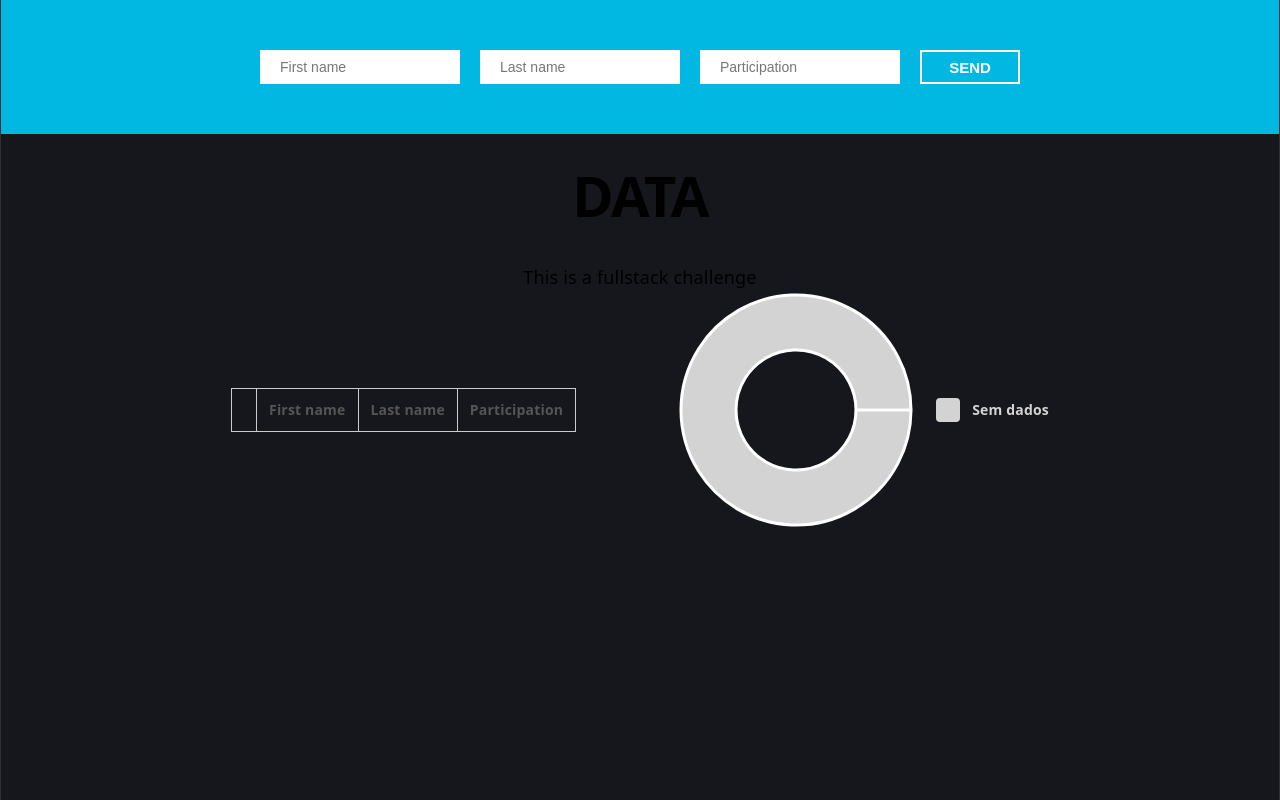
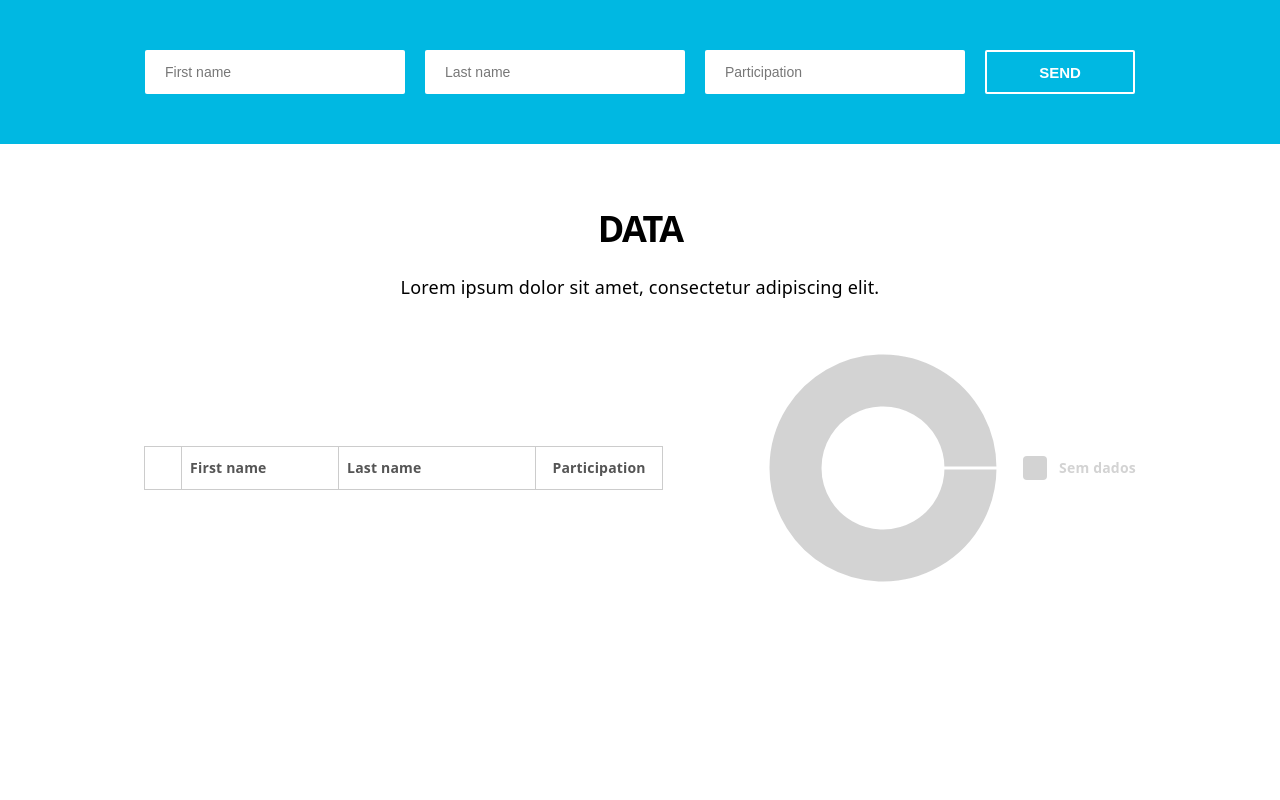
Before and after one commit to Petehns/fullstack-challenge, a React (Vite) app in the folder frontend/: page / in a window 1280 px wide. Built offline with nearby package versions, Linux system fonts and the light colour scheme.

Commit message:
front done

```diff
--- a/frontend/src/App.module.css
+++ b/frontend/src/App.module.css
@@ -14,3 +14,9 @@
   align-items: center;        /* em coluna, centraliza na horizontal */
   gap: 8px;                   /* VStack(spacing: 8) */
 }
+
+.page {
+  display: flex;
+  flex-direction: column;
+  gap: 48px;          /* espaço entre form, título e a linha tabela+gráfico */
+}
--- a/frontend/src/App.tsx
+++ b/frontend/src/App.tsx
@@ -7,28 +7,27 @@ import { ParticipantsTable } from './components/ParticipantsTable';
 import { ParticipationChart } from './components/ParticipationChart';
 
 function App() {
-  const [participants, setParticipants] = useState<NewParticipant[]>([])
+  const [participants, setParticipants] = useState<NewParticipant[]>([]);
 
   function handleAdd(participant: NewParticipant) {
-    setParticipants([...participants, participant]); // copia a lista e adiciona o novo
+    setParticipants((prev) => [...prev, participant]);
   }
 
   return (
-
- <>
-
+    <div className={styles.page}>
       <ParticipantForm onAdd={handleAdd} />
 
       <div className={styles.intro}>
         <h1 className={styles.title}>DATA</h1>
-  <p className={styles.subtitle}>This is a fullstack challenge</p>
+        <p className={styles.subtitle}>Lorem ipsum dolor sit amet, consectetur adipiscing elit.</p>
       </div>
+
       <div className={styles.content}>
         <ParticipantsTable participants={participants} />
         <ParticipationChart participants={participants} />
       </div>
-</>
-  )
+    </div>
+  );
 }
 
 export default App
--- a/frontend/src/components/ParticipantForm.module.css
+++ b/frontend/src/components/ParticipantForm.module.css
@@ -1,25 +1,27 @@
 /* a faixa azul inteira → <header className={styles.header}> */
 .header {
   background: #00b8e2;
-  padding: 50px 0;       /* aq eu defino o padding vertical do header para mudar seu tamanho */
+  padding: 50px 0;
+    /* aq eu defino o padding vertical do header para mudar seu tamanho */
 }
 
-/* a linha com os inputs + botão → <form className={styles.form}> */
+
 .form {
-  display: flex;             /* vira um HStack */
-  justify-content: center;   /* centraliza horizontalmente */
-  gap: 20px;                 /* HStack(spacing: 20) */
+  display: flex;
+  justify-content: center;
+  gap: 20px;
 }
 
-/* cada caixa de texto → <input className={styles.input}> (vale pros 3) */
+
 .input {
-  width: 160px;              /* .frame(width: 150) */
-  height: 34px;              /* .frame(height: 34) */
+  width: 220px;
+  height: 44px;
   padding: 0 20px;           /* afasta o texto da borda esquerda/direita */
   border: none;              /* remove a borda cinza padrão do navegador */
   background: white;
   font-size: 14px;
   color: #333;               /* cor do texto que o usuário digita */
+   border-radius: 2px;
 }
 
 /* o texto "First name"/"Last name"... dos 3 inputs (o texto em si vem do .tsx) */
@@ -34,14 +36,15 @@
 
 /* o botão SEND → <button className={styles.send}> */
 .send {
-  width: 100px;              /* .frame(width: 150) */
-  height: 34px;
+  width: 150px;              /* .frame(width: 150) */
+  height: 44px;
   background: transparent;   /* sem fundo: aparece o azul do header */
   border: 2px solid white;
   color: white;
   font-size: 15px;
   font-weight: bold;
   cursor: pointer;           /* mãozinha ao passar o mouse */
+   border-radius: 2px;
 }
 
 /* quando o mouse passa por cima do botão */
--- a/frontend/src/components/ParticipantsTable.module.css
+++ b/frontend/src/components/ParticipantsTable.module.css
@@ -8,10 +8,16 @@
 /* todas as células, de cabeçalho (th) e de dados (td), dentro de .table */
 .table th,
 .table td {
-  border: 1px solid #ccc;     /* linha fina cinza em volta de cada célula */
-  padding: 8px 12px;          /* 8px em cima/embaixo, 12px nas laterais */
+  border: 1px solid #ccc;
+  padding: 8px;               /* respiro pequeno em todos os lados */
   text-align: left;           /* nomes à esquerda (o th vem centralizado por padrão) */
 }
+
+
+.table th:nth-child(1) { width: 20px; }    /* numeração */
+.table th:nth-child(2) { width: 140px; }   /* First name */
+.table th:nth-child(3) { width: 180px; }   /* Last name */
+.table th:nth-child(4) { width: 110px; }   /* Participation */
 
 /* 1ª coluna (numeração) e 4ª coluna (participação) centralizadas */
 .table th:nth-child(1),
--- a/frontend/src/index.css
+++ b/frontend/src/index.css
@@ -1,6 +1,6 @@
 :root {
-  --text: #6b6375;
-  --text-h: #08060d;
+  --text: #000000;
+  --text-h: #000000;
   --bg: #fff;
   --border: #e5e4e7;
   --code-bg: #f4f3ec;
@@ -12,7 +12,7 @@
 
   font: 18px/145% var(--sans);
   letter-spacing: 0.18px;
-  color-scheme: light dark;
+  color-scheme: light;
   color: var(--text);
   background: var(--bg);
   font-synthesis: none;
@@ -25,32 +25,8 @@
   }
 }
 
-@media (prefers-color-scheme: light) {
-  :root {
-    --text: #000000;
-    --text-h: #000000;
-    --bg: #16171d;
-    --border: #2e303a;
-    --code-bg: #FFFFFF;
-    --accent: #c084fc;
-    --accent-bg: rgba(192, 132, 252, 0.15);
-    --accent-border: rgba(192, 132, 252, 0.5);
-    --social-bg: rgba(47, 48, 58, 0.5);
-    --shadow:
-      rgba(0, 0, 0, 0.4) 0 10px 15px -3px, rgba(0, 0, 0, 0.25) 0 4px 6px -2px;
-  }
-
-  #social .button-icon {
-    filter: invert(1) brightness(2);
-  }
-}
-
 #root {
-
-  max-width: 100%;
-  margin: 0 auto;
   text-align: center;
-  border-inline: 1px solid var(--border);
   min-height: 100svh;
   display: flex;
   flex-direction: column;
@@ -63,15 +39,13 @@ body {
 
 h1,
 h2 {
- font-size: 24px;
- padding: 16px;
+ font-size: 22px;
    color: var(--text-h);
 }
 
 h1 {
-  font-size: 56px;
+  font-size: 36px;
   letter-spacing: -1.68px;
-  margin: 32px 0;
   @media (max-width: 1024px) {
     font-size: 36px;
     margin: 20px 0;
```
Lines whose indentation alone changed are shown as unchanged.
